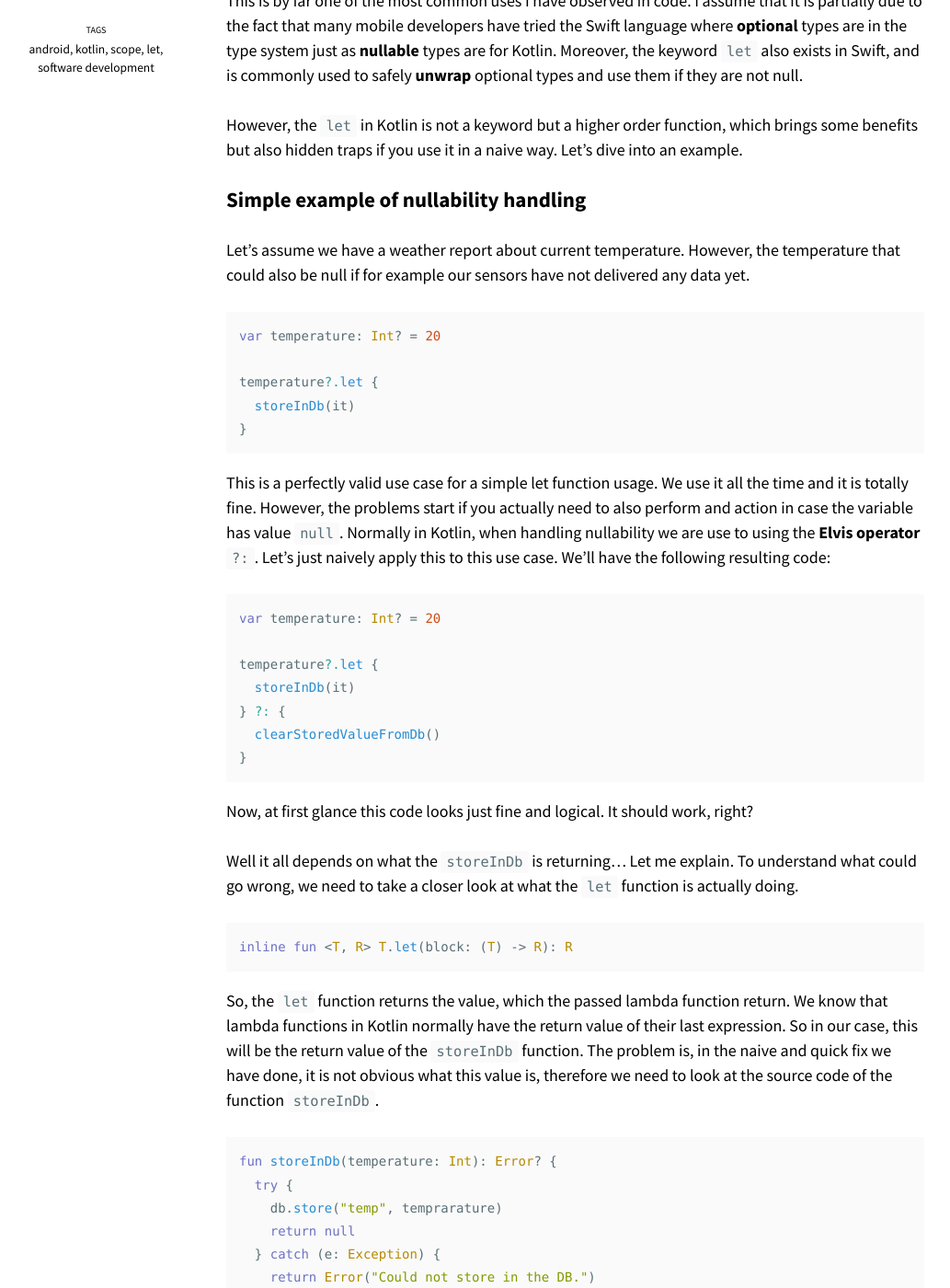
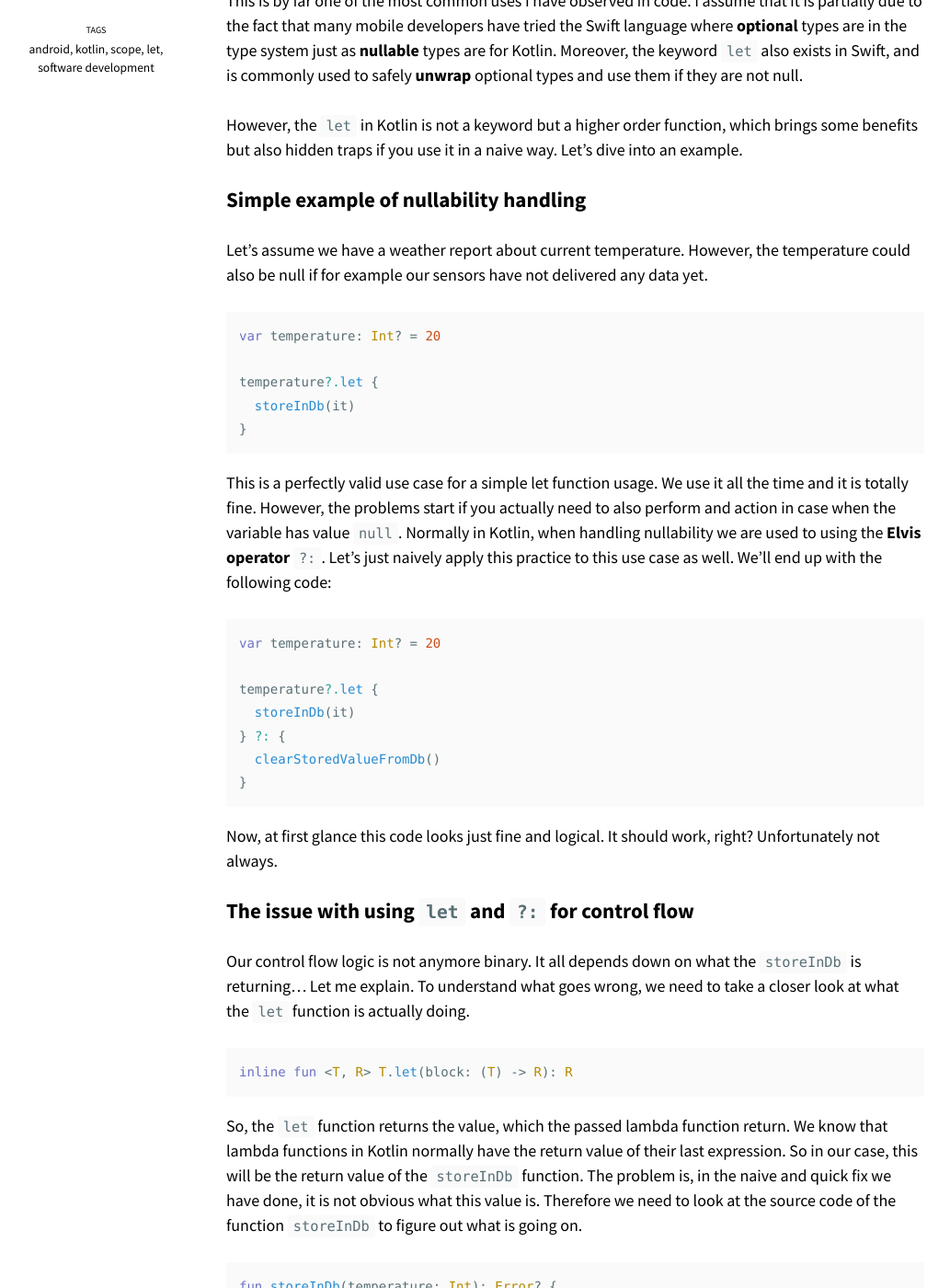
Before and after one commit to luboganev/luboganev.github.io, a Jekyll site: the page built from _posts/2020-10-18-dont-let-the-scope-trick-you.md, in a window 1280 px wide and 1400 px high, scrolled down 725 px. Shown: the whole window at 92% size, without its empty margins (129-1162 px from the left). Built offline with Jekyll 4.4.1, drawn with Linux system fonts in a browser that asks for light colours; nearby versions of some CDN libraries; some of the changed text lies outside the part shown.

Commit message:
Fix typos and add another section

```diff
--- a/_posts/2020-10-18-dont-let-the-scope-trick-you.md
+++ b/_posts/2020-10-18-dont-let-the-scope-trick-you.md
@@ -18,7 +18,7 @@ However, the `let` in Kotlin is not a keyword but a higher order function, which
 
 
 ### Simple example of nullability handling
-Let's assume we have a weather report about current temperature. However, the temperature that could also be null if for example our sensors have not delivered any data yet.
+Let's assume we have a weather report about current temperature. However, the temperature could also be null if for example our sensors have not delivered any data yet.
 
 {% highlight kotlin %}
 var temperature: Int? = 20
@@ -29,7 +29,7 @@ temperature?.let {
 
 {% endhighlight %}
 
-This is a perfectly valid use case for a simple let function usage. We use it all the time and it is totally fine. However, the problems start if you actually need to also perform and action in case the variable has value `null`. Normally in Kotlin, when handling nullability we are use to using the **Elvis operator** `?:`. Let's just naively apply this to this use case. We'll have the following resulting code:
+This is a perfectly valid use case for a simple let function usage. We use it all the time and it is totally fine. However, the problems start if you actually need to also perform and action in case when the variable has value `null`. Normally in Kotlin, when handling nullability we are used to using the **Elvis operator** `?:`. Let's just naively apply this practice to this use case as well. We'll end up with the following code:
 
 {% highlight kotlin %}
 var temperature: Int? = 20
@@ -42,15 +42,16 @@ temperature?.let {
 
 {% endhighlight %}
 
-Now, at first glance this code looks just fine and logical. It should work, right?
+Now, at first glance this code looks just fine and logical. It should work, right? Unfortunately not always.
 
-Well it all depends on what the `storeInDb` is returning... Let me explain. To understand what could go wrong, we need to take a closer look at what the `let` function is actually doing.
+### The issue with using `let` and `?:` for control flow
+Our control flow logic is not anymore binary. It all depends down on what the `storeInDb` is returning... Let me explain. To understand what goes wrong, we need to take a closer look at what the `let` function is actually doing.
 
 {% highlight kotlin %}
 inline fun <T, R> T.let(block: (T) -> R): R
 {% endhighlight %}
 
-So, the `let` function returns the value, which the passed lambda function return. We know that lambda functions in Kotlin normally have the return value of their last expression. So in our case, this will be the return value of the `storeInDb` function. The problem is, in the naive and quick fix we have done, it is not obvious what this value is, therefore we need to look at the source code of the function `storeInDb`.
+So, the `let` function returns the value, which the passed lambda function return. We know that lambda functions in Kotlin normally have the return value of their last expression. So in our case, this will be the return value of the `storeInDb` function. The problem is, in the naive and quick fix we have done, it is not obvious what this value is. Therefore we need to look at the source code of the function `storeInDb` to figure out what is going on.
 
 {% highlight kotlin %}
 fun storeInDb(temperature: Int): Error? {
@@ -63,7 +64,7 @@ fun storeInDb(temperature: Int): Error? {
 }
 {% endhighlight %}
 
-So I think by now it would be clear that the fix that we did actually introduced a bug. You see, the `storeInDb` has a return type, which is an Error. When it fails to store the value, it returns an error with a message. However, when it successfully stores the value, it returns null. So how will this result our initial code? Well let's put this all together and see the execution step by step.
+So I think by now it would be clear that the addition we did actually created a bug. You see, the `storeInDb` has a return type, which is an optional Error. When it fails to store the value, it returns an error with a message. However, when it successfully stores the value, it returns null. So how will this affect our initial code? Well let's put this all together and see the execution step by step.
 
 
 {% highlight kotlin %}
```
Also changed, not shown: other parts of _posts/2020-10-18-dont-let-the-scope-trick-you.md (+2 -2 lines).
